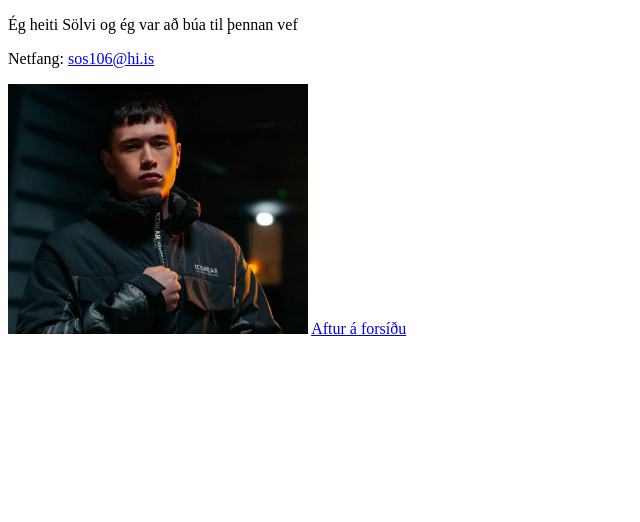
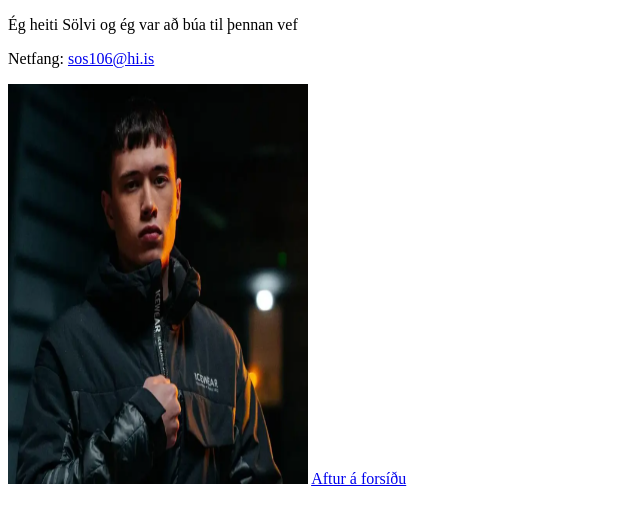
Before and after one commit to solvisantos22/TOL107G-verkefni1, a plain HTML site: page about.html in a window 1280 px wide. Shown: the whole page, without its empty margins (0-640 px from the left). Drawn offline with Linux system fonts and the light colour scheme.

Commit message:
minor syntax updates

```diff
--- a/about.html
+++ b/about.html
@@ -1,14 +1,14 @@
 <!DOCTYPE html>
 <html lang ="is">
     <head>
-        <meta charset="utf-8" />
-        <meta name="viewport" content="width=device-width, initial-scale=1" />
+        <meta charset="utf-8" >
+        <meta name="viewport" content="width=device-width, initial-scale=1" >
         <title> Um mig!</title>
     </head>
     <body>
         <p>Ég heiti Sölvi og ég var að búa til þennan vef</p>
         <p>Netfang: <a href = "mailto:sos106@hi.is">sos106@hi.is</a></p>
-        <img src="img/profile.png" alt="Mynd af mér" width="300"/>
+        <img src="img/profile.png" alt="Mynd af mér" width="300" height="400">
         <a href="index.html">Aftur á forsíðu</a>
     </body>
-<html>
+</html>
```
Also changed, not shown: index.html (+3 -3 lines).
